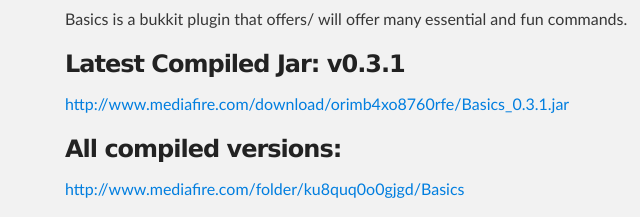
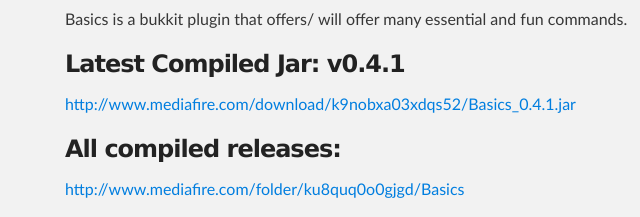
Before and after one commit to coolawesomeme/Basics, a plain HTML site: page index.html in a window 1280 px wide. Shown: the part 321-538 px from the top of the page, 255-895 px from the left. Drawn offline with Linux system fonts and the light colour scheme.

```diff
--- a/index.html
+++ b/index.html
@@ -37,12 +37,12 @@
 <p>Basics is a bukkit plugin that offers/ will offer many essential and fun commands.</p>
 
 <h3>
-<a name="latest-compiled-jar-v031" class="anchor" href="#latest-compiled-jar-v031"><span class="octicon octicon-link"></span></a>Latest Compiled Jar: v0.3.1</h3>
+<a name="latest-compiled-jar-v041" class="anchor" href="#latest-compiled-jar-v041"><span class="octicon octicon-link"></span></a>Latest Compiled Jar: v0.4.1</h3>
 
-<p><a href="http://www.mediafire.com/download/orimb4xo8760rfe/Basics_0.3.1.jar">http://www.mediafire.com/download/orimb4xo8760rfe/Basics_0.3.1.jar</a></p>
+<p><a href="http://www.mediafire.com/download/k9nobxa03xdqs52/Basics_0.4.1.jar">http://www.mediafire.com/download/k9nobxa03xdqs52/Basics_0.4.1.jar</a></p>
 
 <h3>
-<a name="all-compiled-versions" class="anchor" href="#all-compiled-versions"><span class="octicon octicon-link"></span></a>All compiled versions:</h3>
+<a name="all-compiled-releases" class="anchor" href="#all-compiled-releases"><span class="octicon octicon-link"></span></a>All compiled releases:</h3>
 
 <p><a href="http://www.mediafire.com/folder/ku8quq0o0gjgd/Basics">http://www.mediafire.com/folder/ku8quq0o0gjgd/Basics</a></p>
       </section>
--- a/params.json
+++ b/params.json
@@ -1 +1 @@
-{"name":"Basics","tagline":"A Bukkit Plugin","body":"## Welcome to Basics\r\nBasics is a bukkit plugin that offers/ will offer many essential and fun commands.\r\n\r\n### Latest Compiled Jar: v0.3.1\r\nhttp://www.mediafire.com/download/orimb4xo8760rfe/Basics_0.3.1.jar\r\n\r\n### All compiled versions:\r\nhttp://www.mediafire.com/folder/ku8quq0o0gjgd/Basics","google":"","note":"Don't delete this file! It's used internally to help with page regeneration."}
+{"name":"Basics","tagline":"A Bukkit Plugin","body":"## Welcome to Basics\r\nBasics is a bukkit plugin that offers/ will offer many essential and fun commands.\r\n\r\n### Latest Compiled Jar: v0.4.1\r\nhttp://www.mediafire.com/download/k9nobxa03xdqs52/Basics_0.4.1.jar\r\n\r\n### All compiled releases:\r\nhttp://www.mediafire.com/folder/ku8quq0o0gjgd/Basics","google":"","note":"Don't delete this file! It's used internally to help with page regeneration."}
```
